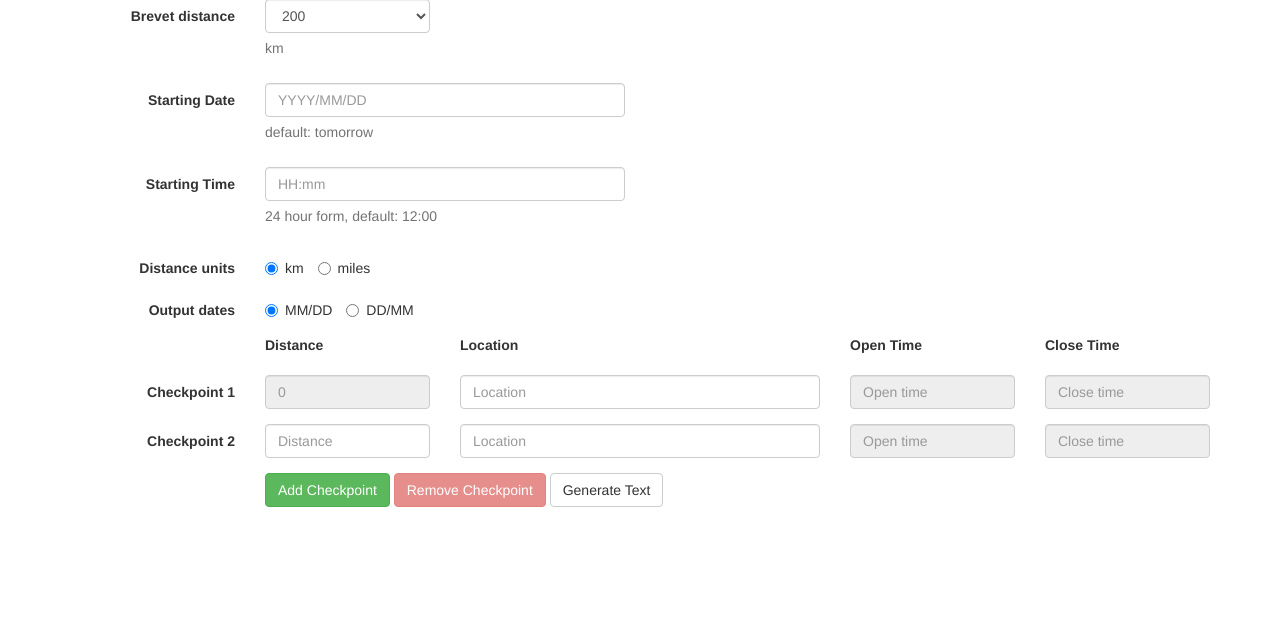
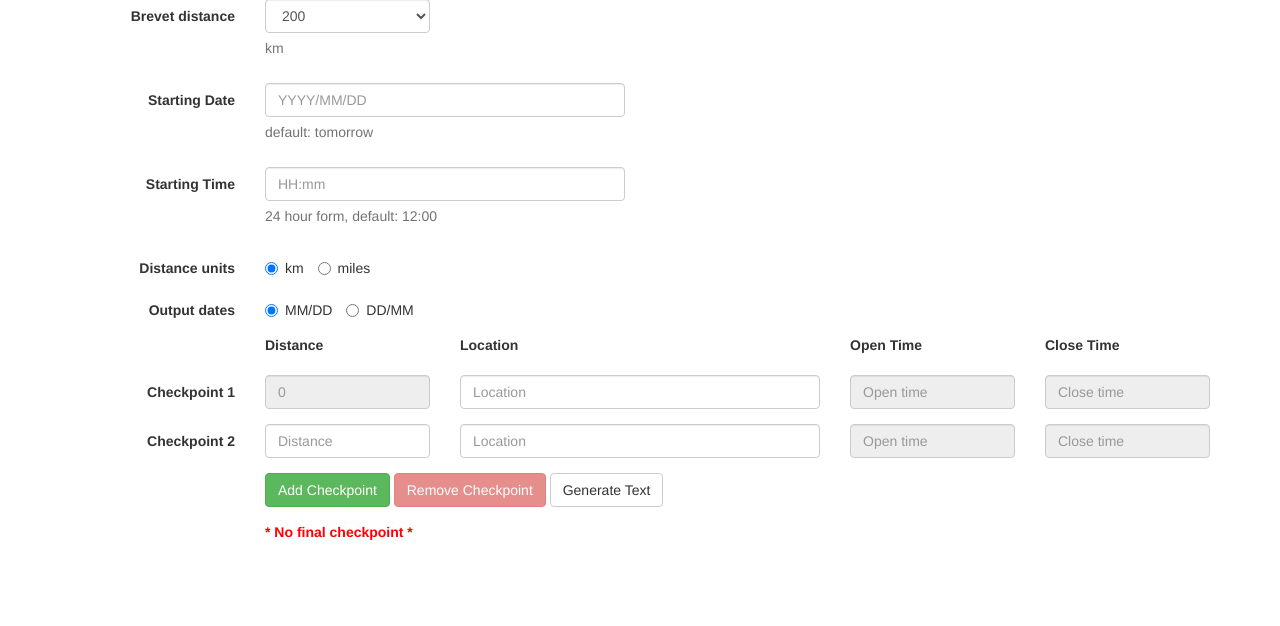
Before and after one commit to hkhamm/ajax, a Flask app: page / in a window 1280 px wide. Shown: the part 71-697 px from the top of the page. Run offline with Flask 2, Linux system fonts and the light colour scheme; parts of the project's set-up code (start-up, migrations or seed data) failed here and were passed over; some libraries are stand-ins or nearby versions.

Commit message:
adding final checkpoint warning

```diff
--- a/static/css/calc.css
+++ b/static/css/calc.css
@@ -21,3 +21,7 @@
 .add-button {
   border-radius: 4px;
 }
+
+.final-checkpoint-message {
+  color: red;
+}
--- a/static/js/calc.js
+++ b/static/js/calc.js
@@ -55,6 +55,12 @@ calc.setCheckpoint = function(that) {
     'checkpointAlert' + num);
   }
 
+  if (checkpoint >= distance) {
+    $('.final-checkpoint-message').hide();
+  } else if (checkpoint === '' && num === calc.checkpointVals.length) {
+    $('.final-checkpoint-message').show();
+  }
+
   var len = checkpoint.length;
   for (var i = 0; i < len; i++) {
     if (isNaN(parseInt(checkpoint.charAt(i))) &&
@@ -108,6 +114,8 @@ calc.setCheckpoint = function(that) {
       if (startTime === '') {
         calc.startTimeField.val(data.start_time);
       }
+
+      var len = calc.checkpointVals.length;
 
       if (checkpoint === '') {
         openField.val('Open time');
--- a/templates/calc.html
+++ b/templates/calc.html
@@ -51,6 +51,8 @@
 <div id="alert_placeholder"></div>
 
 <form class="form-horizontal" autocomplete="off">
+
+
   <div class="form-group">
     <label for="brevetDistance" class="col-md-2 control-label">
       Brevet distance
@@ -195,6 +197,12 @@
         </div>
     </div>
 
+    <div class="form-group">
+      <label class="col-md-2 control-label"></label>
+      <label class="col-md-2 final-checkpoint-message">* No final
+        checkpoint *</label>
+    </div>
+
   </div>
 
 </form>
```
